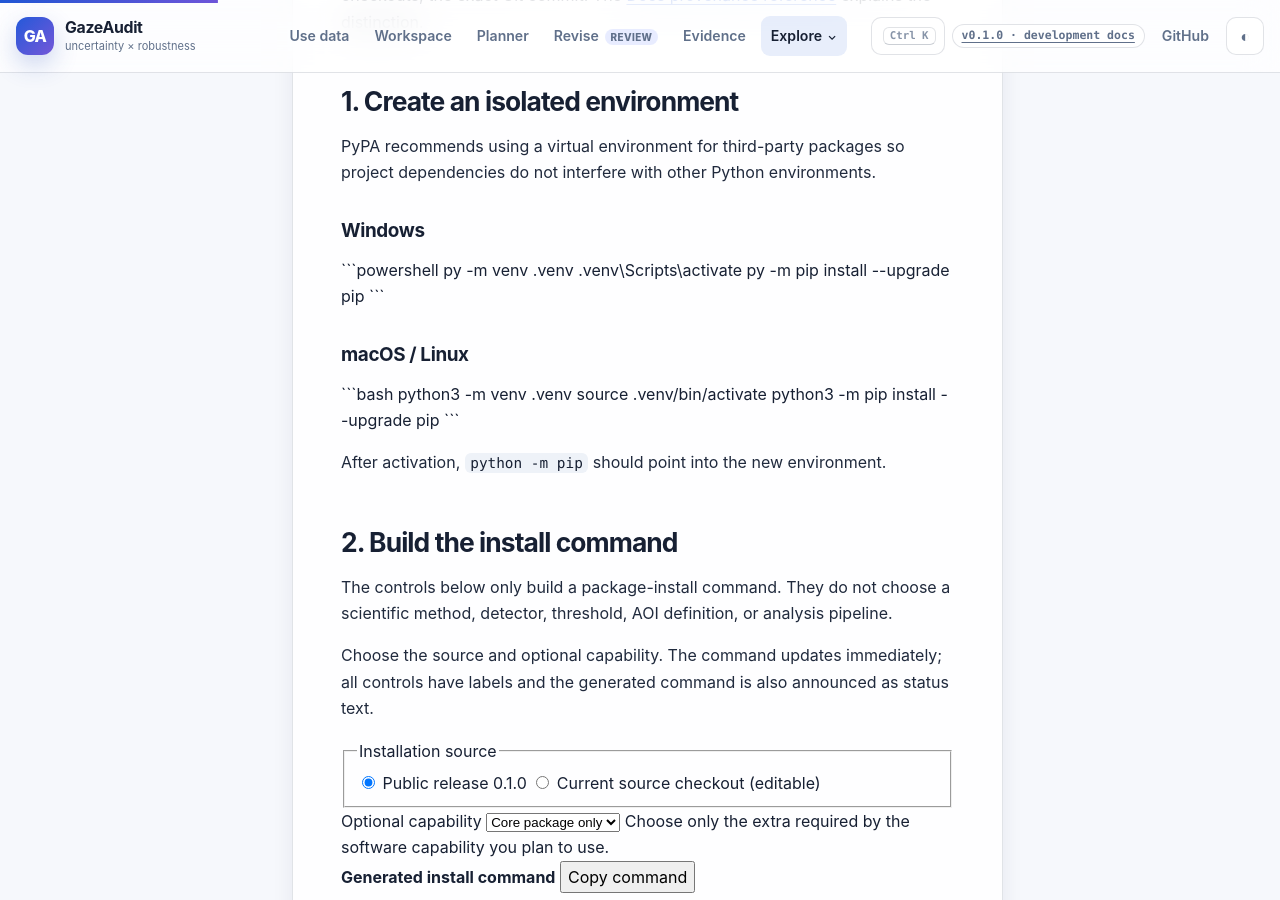
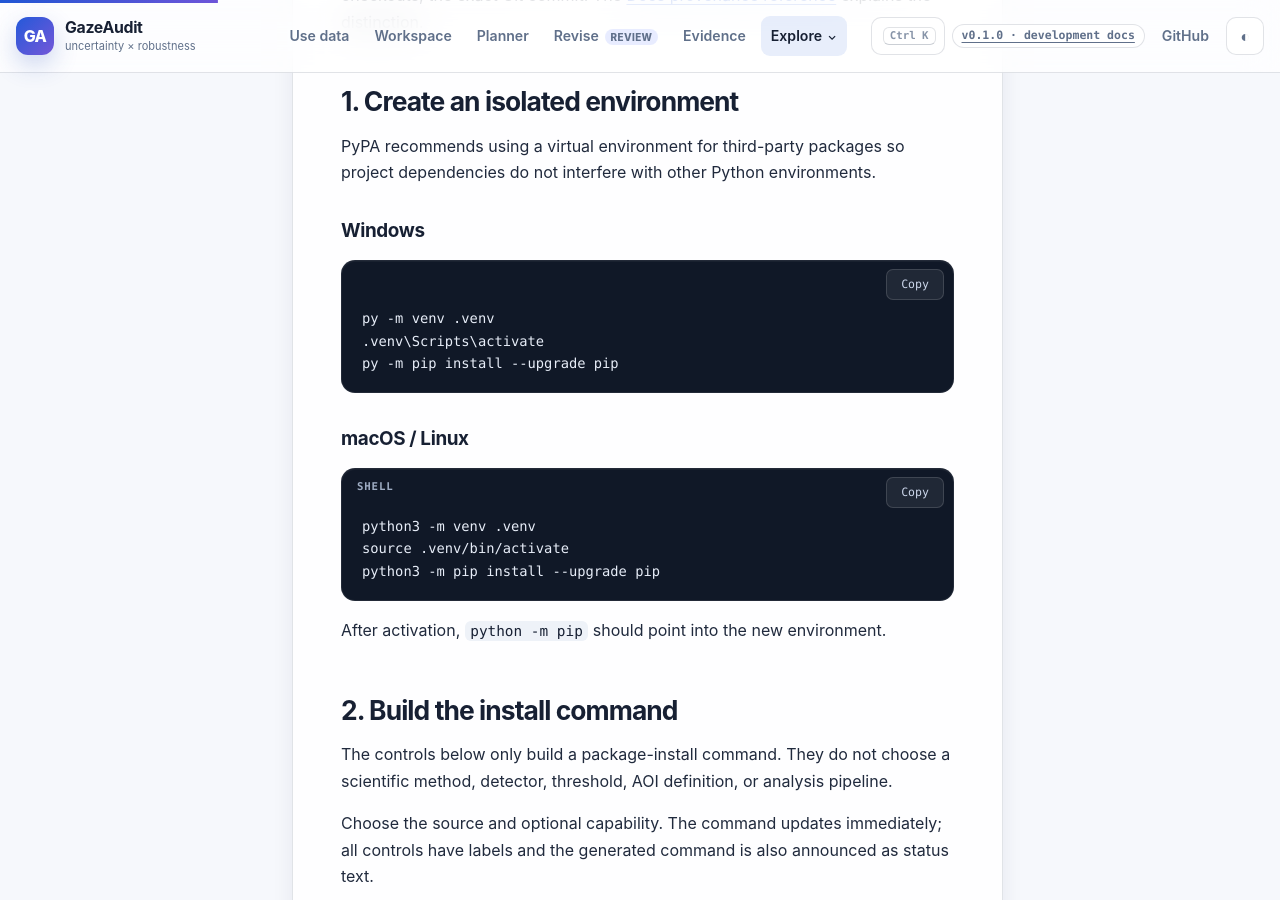
Before and after one commit to stefanosbalaskas/GazeAudit, a Jekyll site: the page built from docs/install.md, in a window 1280 px wide and 900 px high, scrolled down 1074 px. Built offline with Jekyll 4.4.1, drawn with Linux system fonts in a browser that asks for light colours.

Commit message:
docs: render platform setup commands statically

````diff
--- a/docs/install.md
+++ b/docs/install.md
@@ -54,19 +54,15 @@
 <div class="install-platform-grid">
   <section>
     <h3>Windows</h3>
-    ```powershell
-    py -m venv .venv
-    .venv\Scripts\activate
-    py -m pip install --upgrade pip
-    ```
+    <pre><code class="language-powershell">py -m venv .venv
+.venv\Scripts\activate
+py -m pip install --upgrade pip</code></pre>
   </section>
   <section>
     <h3>macOS / Linux</h3>
-    ```bash
-    python3 -m venv .venv
-    source .venv/bin/activate
-    python3 -m pip install --upgrade pip
-    ```
+    <pre><code class="language-bash">python3 -m venv .venv
+source .venv/bin/activate
+python3 -m pip install --upgrade pip</code></pre>
   </section>
 </div>
 
````
